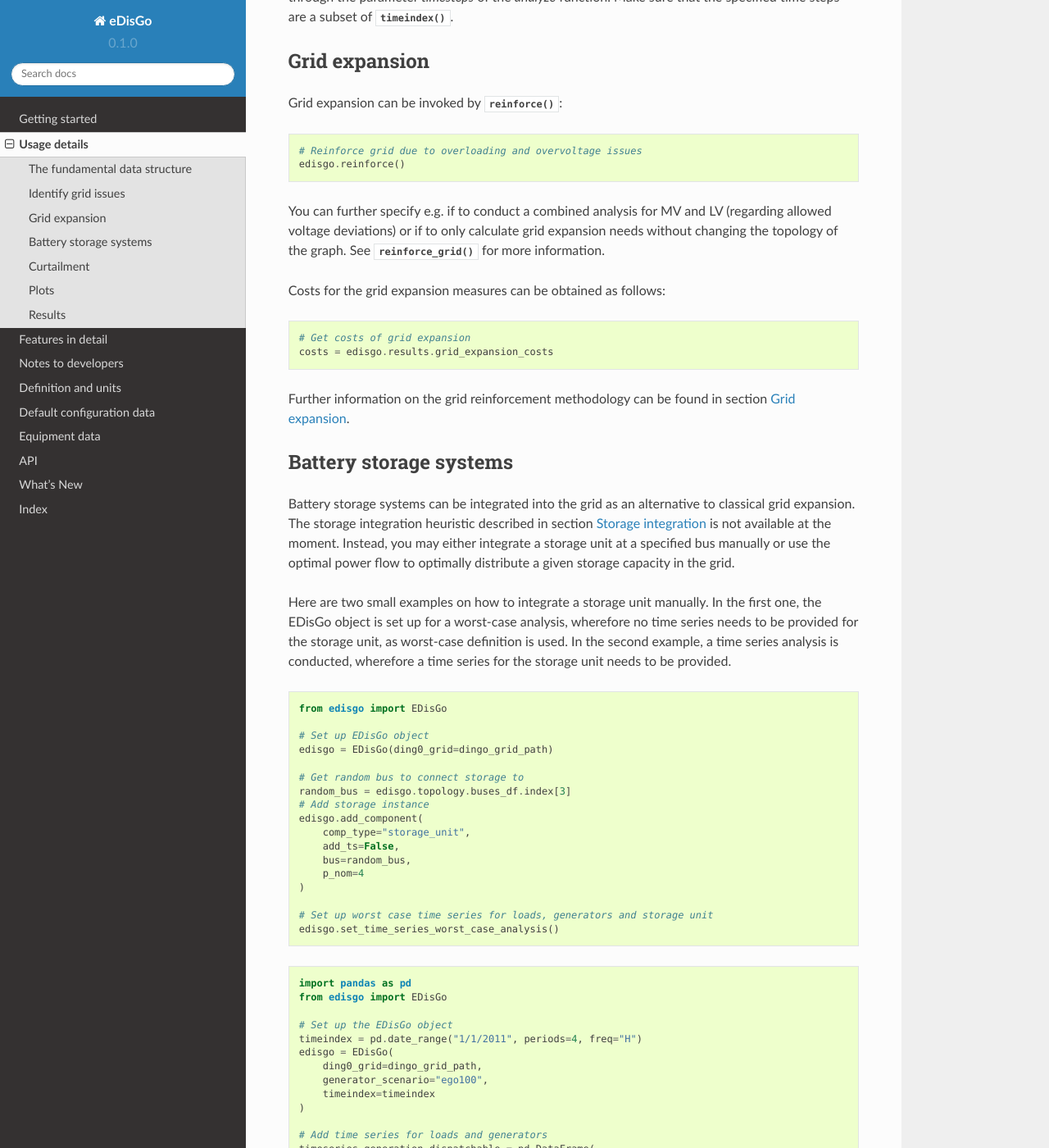
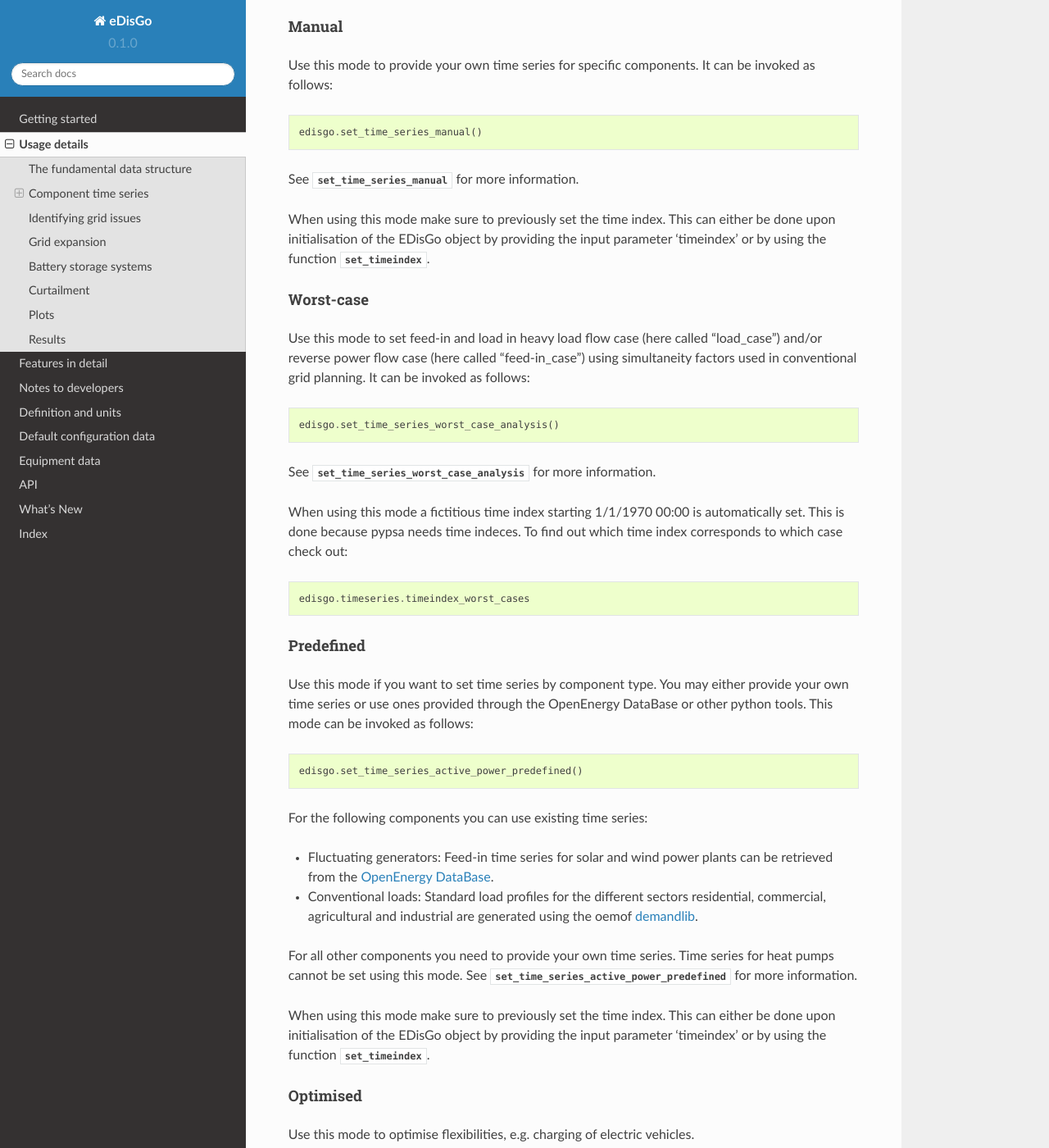
Before and after one commit to openego/eDisGo, a Sphinx documentation site: the page built from doc/usage_details.rst, in a window 1280 px wide and 1400 px high, scrolled down 3079 px. Shown: the whole window at 82% size. Built offline with Sphinx 7.4.7 and the Read the Docs theme 2.0.0, drawn with Linux system fonts in a browser that asks for light colours; formulas are drawn with MathJax 3; some of the changed text lies outside the part shown.

Commit message:
Add documentation for various time series options

```diff
--- a/doc/usage_details.rst
+++ b/doc/usage_details.rst
@@ -151,8 +151,139 @@ of the whole topology or each single grid can be retrieved as follows:
 The returned graph is a :networkx:`networkx.Graph<network.Graph>`, where lines are represented
 by edges in the graph, and buses and transformers are represented by nodes.
 
-Identify grid issues
---------------------
+Component time series
+------------------------
+
+There are various options how to set active and reactive power time series. First, options
+for setting active power time series are explained, followed by options for setting
+reactive power time series.
+You can also check out the :ref:`edisgo-mwe` section to get a quick start.
+
+Active power time series
+^^^^^^^^^^^^^^^^^^^^^^^^^^
+
+There are various options how to set active time series:
+
+* "manual": providing your own time series
+* "worst-case": using simultaneity factors from config files
+* "predefined": using predefined profiles, e.g. standard load profiles
+* "optimised": using the LOPF to optimise e.g. vehicle charging
+* "heuristic": using heuristics
+
+.. _active_power_manual:
+
+Manual
+.......
+
+Use this mode to provide your own time series for specific components.
+It can be invoked as follows:
+
+.. code-block:: python
+
+    edisgo.set_time_series_manual()
+
+See :attr:`~.edisgo.EDisGo.set_time_series_manual` for more information.
+
+When using this mode make sure to previously set the time index. This can either be done
+upon initialisation of the EDisGo object by providing the input parameter 'timeindex' or
+by using the function :attr:`~.edisgo.EDisGo.set_timeindex`.
+
+Worst-case
+...........
+
+Use this mode to set feed-in and load in heavy load flow case (here called "load_case")
+and/or reverse power flow case (here called "feed-in_case") using simultaneity factors
+used in conventional grid planning.
+It can be invoked as follows:
+
+.. code-block:: python
+
+    edisgo.set_time_series_worst_case_analysis()
+
+See :attr:`~.edisgo.EDisGo.set_time_series_worst_case_analysis` for more information.
+
+When using this mode a fictitious time index starting 1/1/1970 00:00 is automatically set.
+This is done because pypsa needs time indeces. To find out which time index corresponds
+to which case check out:
+
+.. code-block:: python
+
+    edisgo.timeseries.timeindex_worst_cases
+
+Predefined
+.............
+
+Use this mode if you want to set time series by component type.
+You may either provide your own time series or use ones provided through the
+OpenEnergy DataBase or other python tools.
+This mode can be invoked as follows:
+
+.. code-block:: python
+
+    edisgo.set_time_series_active_power_predefined()
+
+For the following components you can use existing time series:
+
+* Fluctuating generators: Feed-in time series for solar and wind power plants can be
+  retrieved from the `OpenEnergy DataBase <https://openenergy-platform.org/dataedit/schemas>`_.
+* Conventional loads: Standard load profiles for the different sectors residential,
+  commercial, agricultural and industrial are generated using the oemof
+  `demandlib <https://github.com/oemof/demandlib/>`_.
+
+For all other components you need to provide your own time series. Time series for
+heat pumps cannot be set using this mode.
+See :attr:`~.edisgo.EDisGo.set_time_series_active_power_predefined` for more information.
+
+When using this mode make sure to previously set the time index. This can either be done
+upon initialisation of the EDisGo object by providing the input parameter 'timeindex' or
+by using the function :attr:`~.edisgo.EDisGo.set_timeindex`.
+
+Optimised
+..........
+
+Use this mode to optimise flexibilities, e.g. charging of electric vehicles.
+
+.. todo:: Add more details once the optimisation is merged.
+
+Heuristic
+..........
+
+Use this mode to use heuristics to set time series. So far, only heuristics for
+electric vehicle charging are implemented.
+
+.. todo:: Add more details once the charging strategies are merged.
+
+Reactive power time series
+^^^^^^^^^^^^^^^^^^^^^^^^^^
+
+There are so far two options how to set reactive power time series:
+
+* "manual": providing your own time series
+* "fixed cosphi": using a fixed power factor
+
+It is perspectively planned to also provide reactive power controls Q(U) and cosphi(P).
+
+Manual
+.......
+
+See active power :ref:`active_power_manual` mode documentation.
+
+Fixed cosphi
+.............
+
+Use this mode to set reactive power time series using fixed power factors.
+It can be invoked as follows:
+
+.. code-block:: python
+
+    edisgo.set_time_series_reactive_power_control()
+
+See :attr:`~.edisgo.EDisGo.set_time_series_reactive_power_control` for more information.
+
+When using this mode make sure to previously set active power time series.
+
+Identifying grid issues
+-------------------------
 
 As detailed in :ref:`edisgo-mwe`, once you set up your scenario by instantiating an
 :class:`~.EDisGo` object, you are ready for a grid analysis and identifying grid
```
Also changed, not shown: 2 other files.
